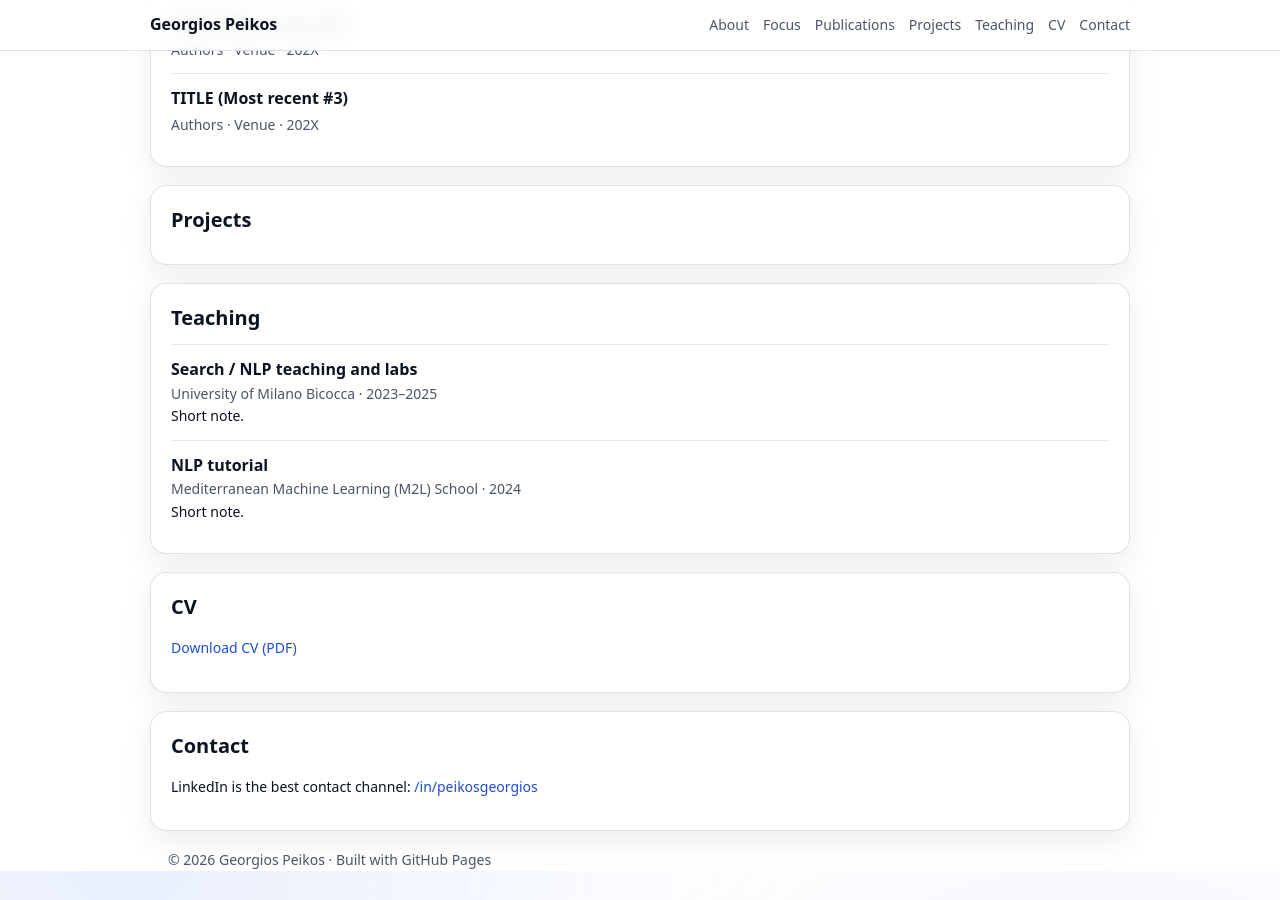
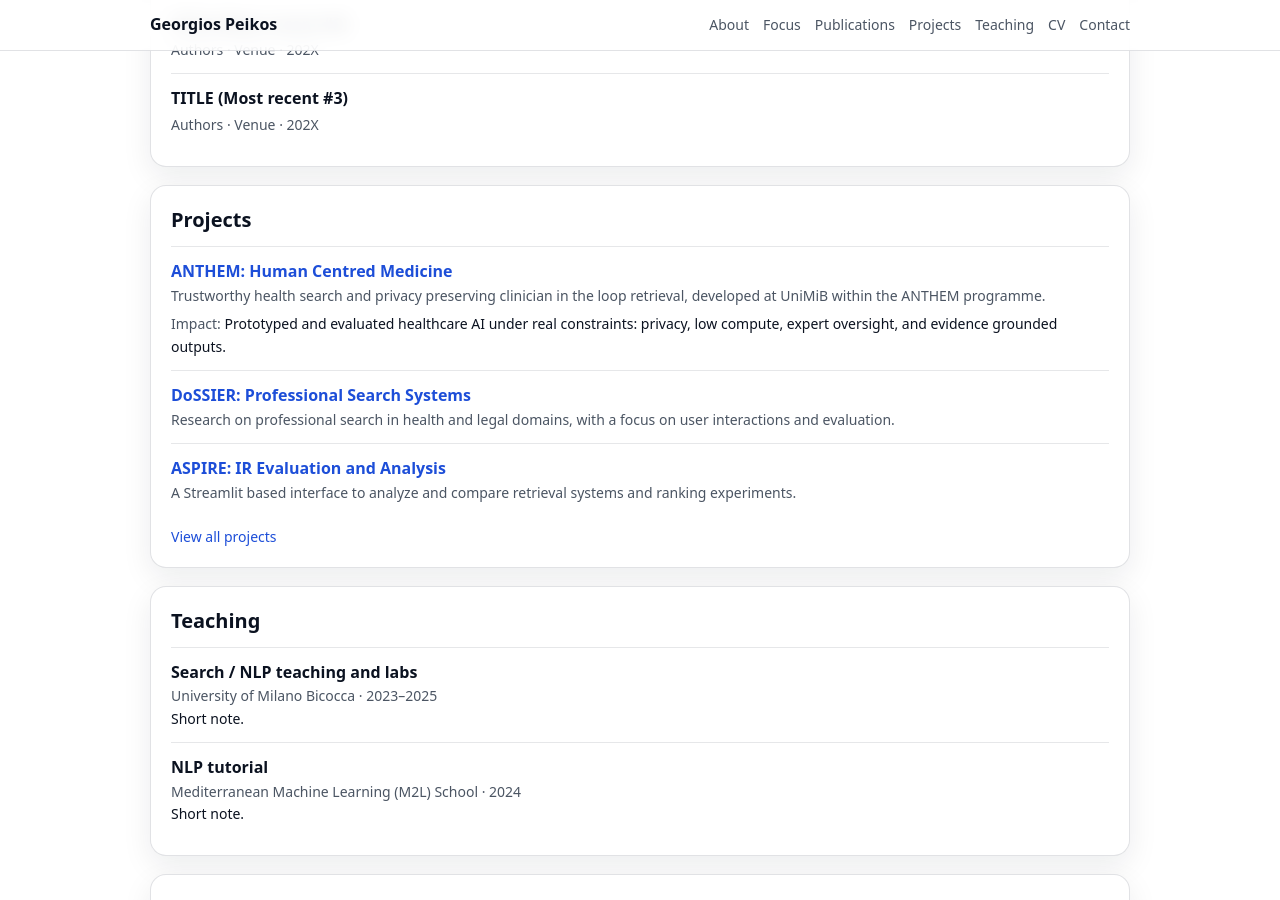
Before and after one commit to GiorgosPeikos/GiorgosPeikos.github.io, a Jekyll site: the page built from index.md, in a window 1280 px wide and 900 px high, scrolled down 1189 px. Built offline with Jekyll 4.4.1, drawn with Linux system fonts in a browser that asks for light colours; our own code applies the rules of GitHub Pages for plain Markdown files.

Commit message:
update anthem-conversational-ai.md

```diff
--- a/_projects/anthem-conversational-ai.md
+++ b/_projects/anthem-conversational-ai.md
@@ -3,6 +3,7 @@ layout: default
 title: "ANTHEM: Human Centred Medicine"
 one_liner: "Trustworthy health search and privacy preserving clinician in the loop retrieval, developed at UniMiB within the ANTHEM programme."
 order: 1
+impact: "Prototyped and evaluated healthcare AI under real constraints: privacy, low compute, expert oversight, and evidence grounded outputs."
 keywords: ["healthcare AI", "conversational AI", "RAG", "health information retrieval", "clinical trials retrieval", "privacy", "evaluation", "human in the loop"]
 ---
 
--- a/index.md
+++ b/index.md
@@ -76,13 +76,38 @@ layout: default
 
 <div id="projects" class="card section">
   <h2>Projects</h2>
-  {% for pr in site.data.projects.items %}
-  <div class="item">
-    <div class="item-title">{{ pr.title }}</div>
-    <div class="muted small">{{ pr.one_liner }}</div>
+
+  {% assign featured = site.projects | default: empty | sort: "order" %}
+
+  {% if featured.size == 0 %}
+    <div class="muted small">
+      No projects found. Ensure the <code>projects</code> collection is enabled in <code>_config.yml</code>.
+    </div>
+  {% endif %}
+
+  {% for pr in featured limit:3 %}
+    <div class="item">
+      <div class="item-title">
+        <a href="{{ pr.url }}">{{ pr.title }}</a>
+      </div>
+
+      {% if pr.one_liner %}
+        <div class="muted small">{{ pr.one_liner }}</div>
+      {% endif %}
+
+      {% if pr.impact %}
+        <div class="small" style="margin-top:6px;">
+          <span class="muted">Impact:</span> {{ pr.impact }}
+        </div>
+      {% endif %}
+    </div>
+  {% endfor %}
+
+  <div class="small" style="margin-top:10px;">
+    <a href="/projects/">View all projects</a>
   </div>
-  {% endfor %}
 </div>
+
 
 <div id="teaching" class="card section">
   <h2>Teaching</h2>
```
